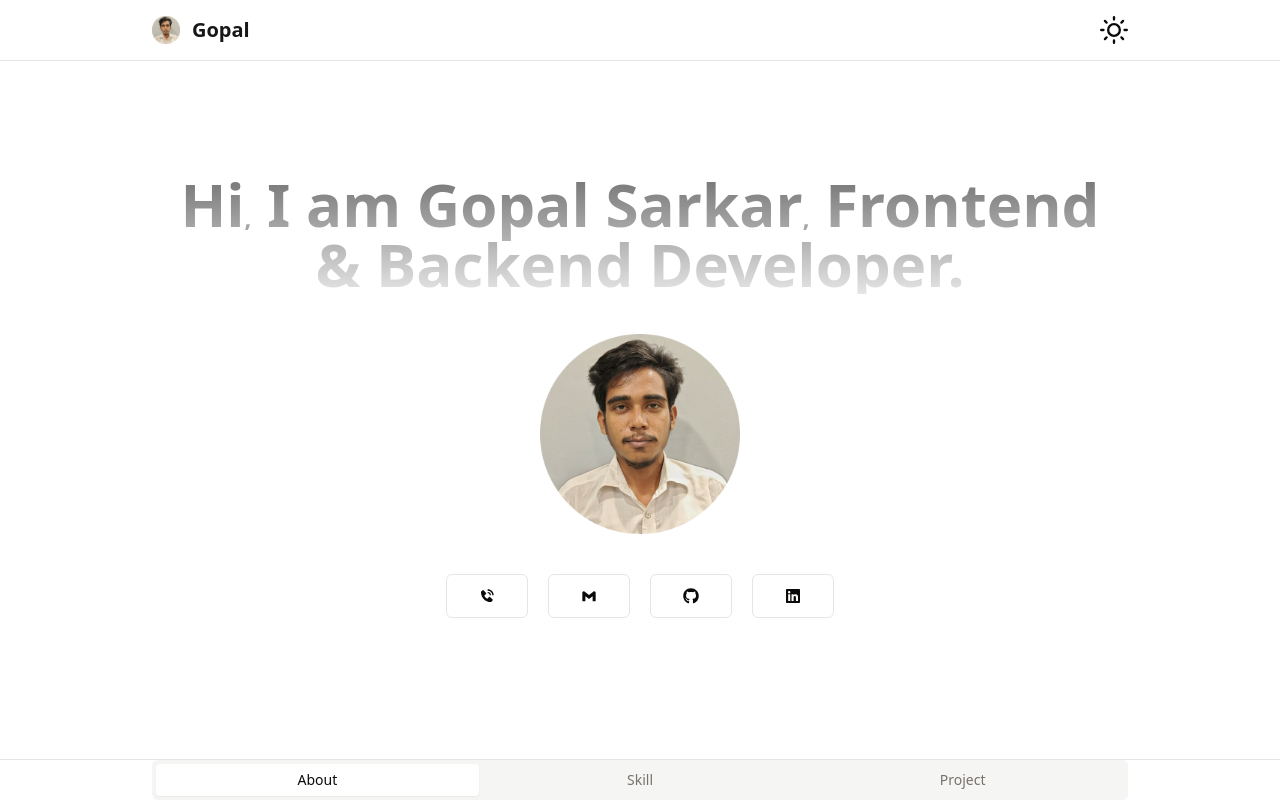
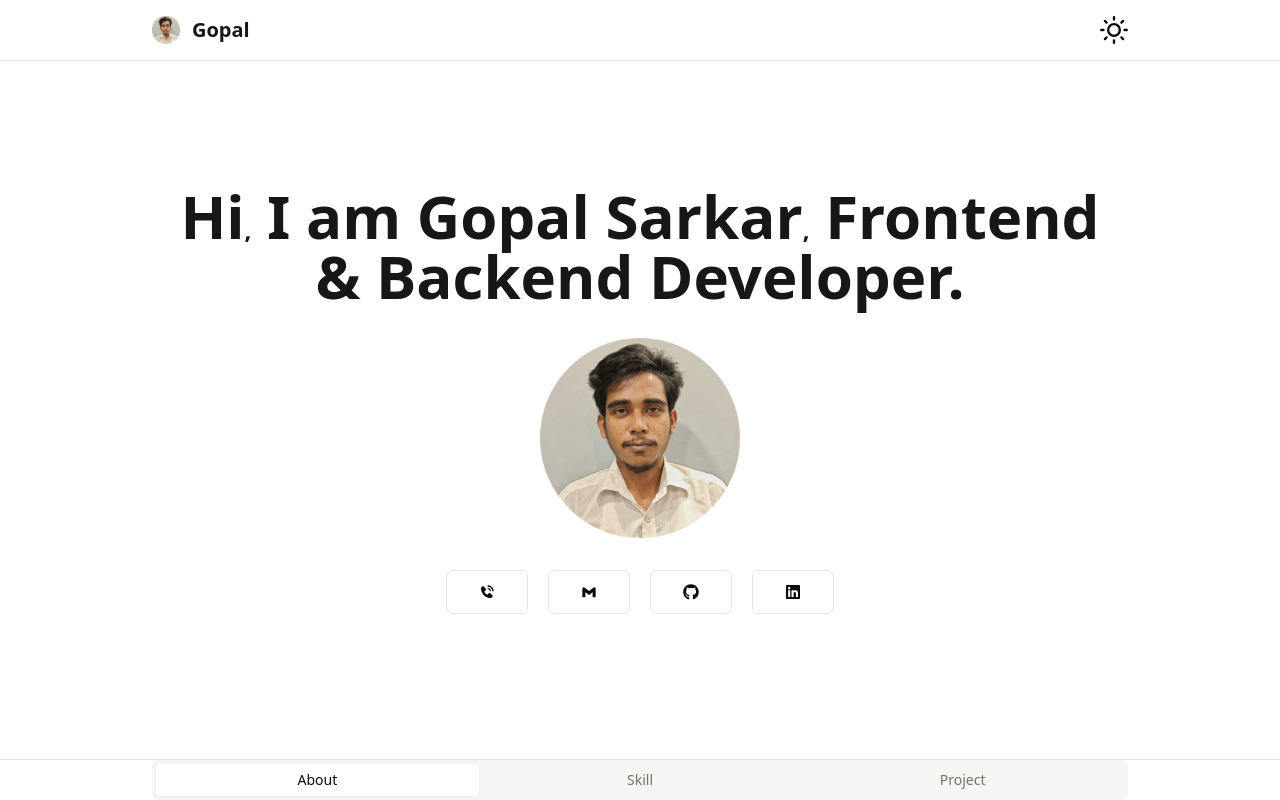
Before and after one commit to gopalsarkar-dev/portfolio-v0, a Next.js app: page / in a window 1280 px wide. Built offline with nearby package versions, Linux system fonts and the light colour scheme.

Commit message:
update layout , header and about-page

```diff
--- a/src/app/layout.tsx
+++ b/src/app/layout.tsx
@@ -18,7 +18,7 @@ const RootLayout = ({ children }: RootLayoutprovider) => {
           enableSystem={false}
         >
           <Header />
-          <main className="container mx-auto max-w-screen-lg px-6 my-14">
+          <main className="container mx-auto max-w-screen-lg px-6">
             {children}
           </main>
 
--- a/src/app/page.tsx
+++ b/src/app/page.tsx
@@ -7,9 +7,9 @@ import Link from "next/link";
 const page = () => {
   return (
     <>
-      <div className="grid place-items-center h-[85dvh]">
-        <div className="grid gap-10 place-items-center">
-          <div className="sm:text-6xl text-center text-5xl font-bold bg-gradient-to-b from-neutral-500 to-neutral-200 bg-clip-text text-transparent dark:bg-gradient-to-b dark:from-neutral-50 dark:to-neutral-400 ">
+      <div className="grid place-items-center h-screen">
+        <div className="grid gap-8 place-items-center">
+          <div className="text-center text-5xl font-bold text-neutral-900 dark:bg-gradient-to-b dark:from-neutral-50 dark:to-neutral-400 dark:bg-clip-text dark:text-transparent sm:text-6xl">
             Hi<span className="text-2xl">,</span> I am Gopal Sarkar
             <span className="text-2xl">,</span> Frontend
             <br className="" /> & Backend Developer.
--- a/src/components/Header.tsx
+++ b/src/components/Header.tsx
@@ -14,7 +14,7 @@ const Header = () => {
               width={28}
               height={28}
             />
-            <div className="bg-gradient-to-b from-neutral-900 to-neutral-900 bg-clip-text text-xl font-bold text-transparent dark:bg-gradient-to-b dark:from-neutral-50 dark:to-neutral-400">
+            <div className="text-neutral-900 dark:bg-clip-text text-xl font-bold dark:text-transparent dark:bg-gradient-to-b dark:from-neutral-50 dark:to-neutral-400">
               Gopal
             </div>
           </Link>
```
